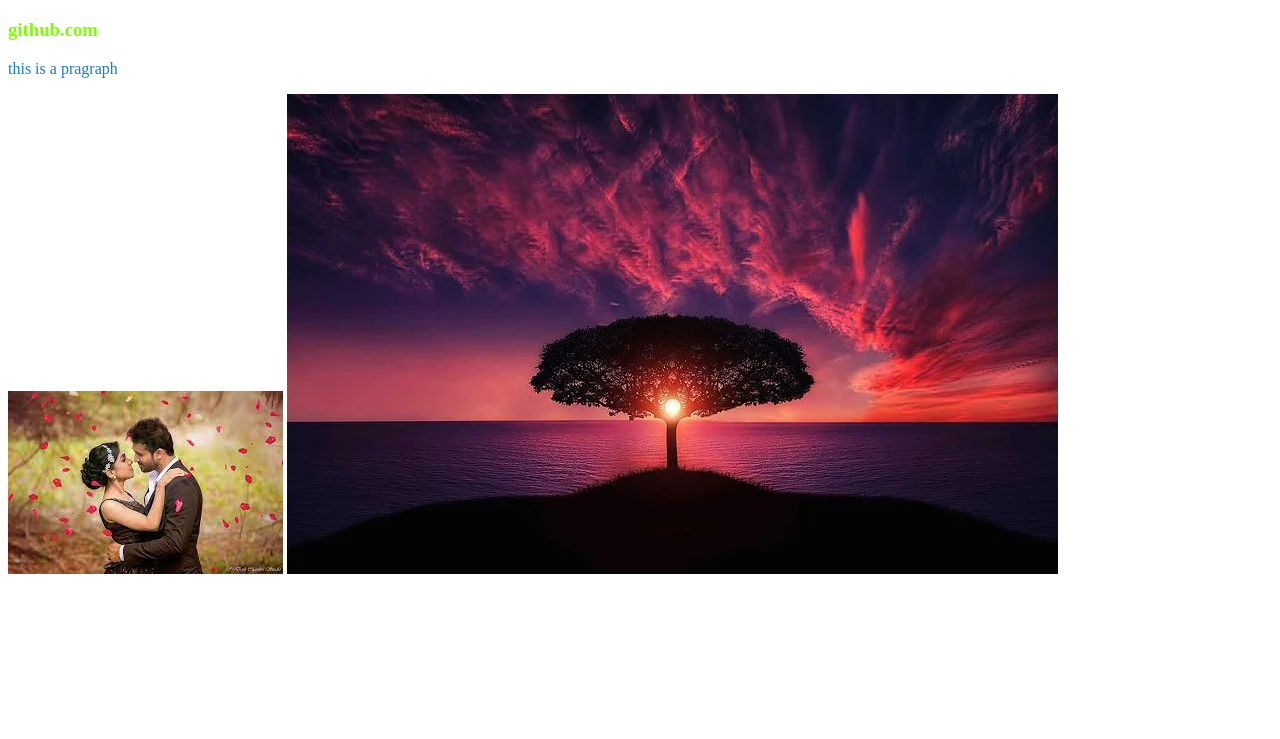
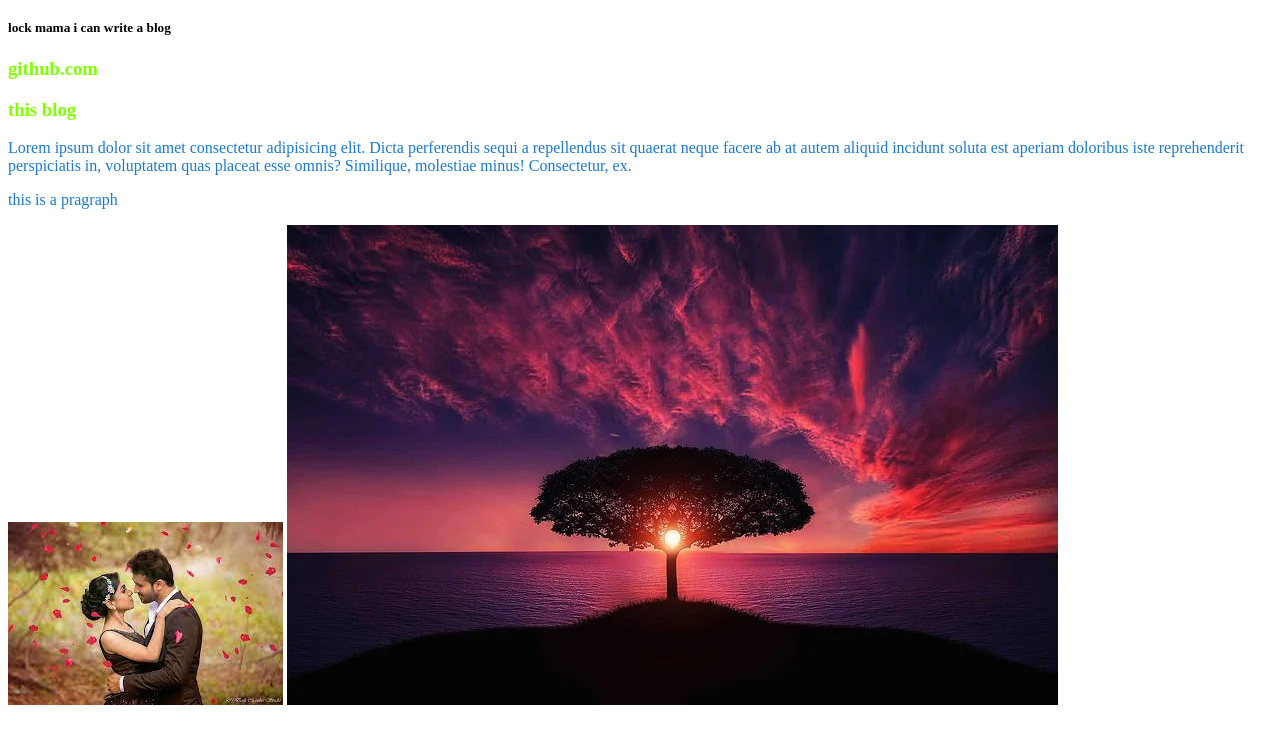
Before and after one commit to Nazminakter/my-3rd-repo, a plain HTML site: page index.html in a window 1280 px wide. Shown: the part 61-800 px from the top of the page. Drawn offline with Linux system fonts and the light colour scheme.

Commit message:
added blog

```diff
--- a/index.html
+++ b/index.html
@@ -8,7 +8,12 @@
 </head>
 <body>
     <h1>this is first page</h1>
+    <h5>lock mama i can write a blog</h5>
     <h3>github.com</h3>
+    <div>
+        <h3>this blog</h3>
+        <p>Lorem ipsum dolor sit amet consectetur adipisicing elit. Dicta perferendis sequi a repellendus sit quaerat neque facere ab at autem aliquid incidunt soluta est aperiam doloribus iste reprehenderit perspiciatis in, voluptatem quas placeat esse omnis? Similique, molestiae minus! Consectetur, ex.</p>
+    </div>
     <p>this is a pragraph
     </p>
     <img src="images/download.jpg" alt="">
```
